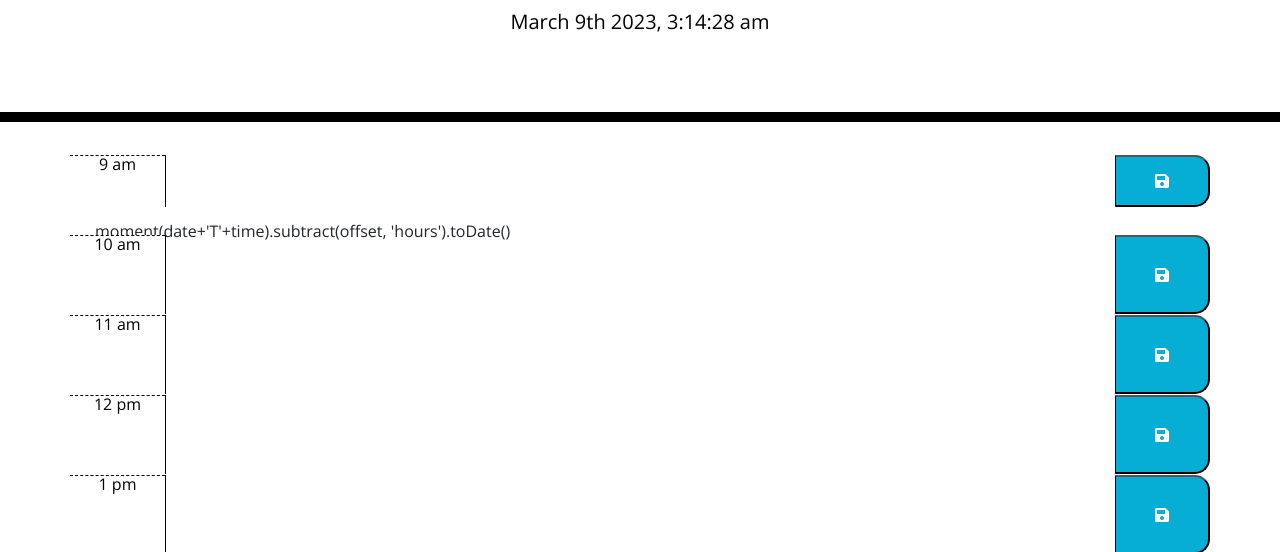
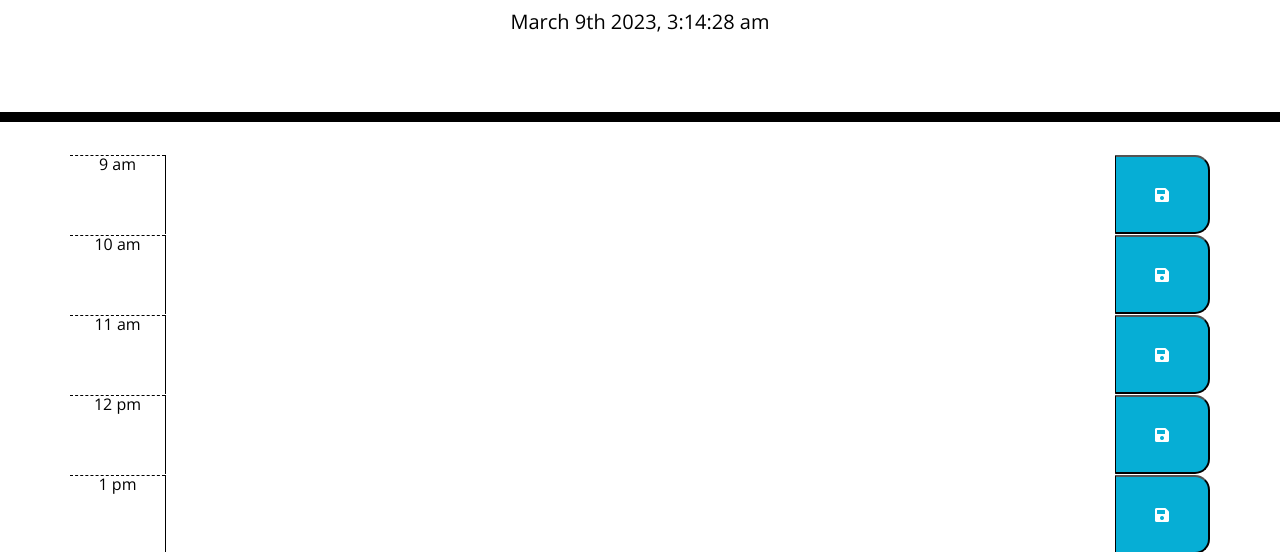
Before and after one commit to Mer2022/Work-Day-Scheduler, a plain HTML site: page Develop/index.html in a window 1280 px wide. Shown: the part 182-734 px from the top of the page. Drawn offline with nearby package versions, Linux system fonts and the light colour scheme.

Commit message:
fixed error with time-block

```diff
--- a/Develop/index.html
+++ b/Develop/index.html
@@ -34,7 +34,7 @@
       <p class="hour col-md-1">9 am</p>
       <textarea class="description col-md-10"></textarea>
       <button class="saveBtn col-md-1"><i class="fas fa-save"></i></button>
-      moment(date+'T'+time).subtract(offset, 'hours').toDate()
+
     </div>
     <div class="row time-block">
       <p class="hour col-md-1">10 am</p>
```
